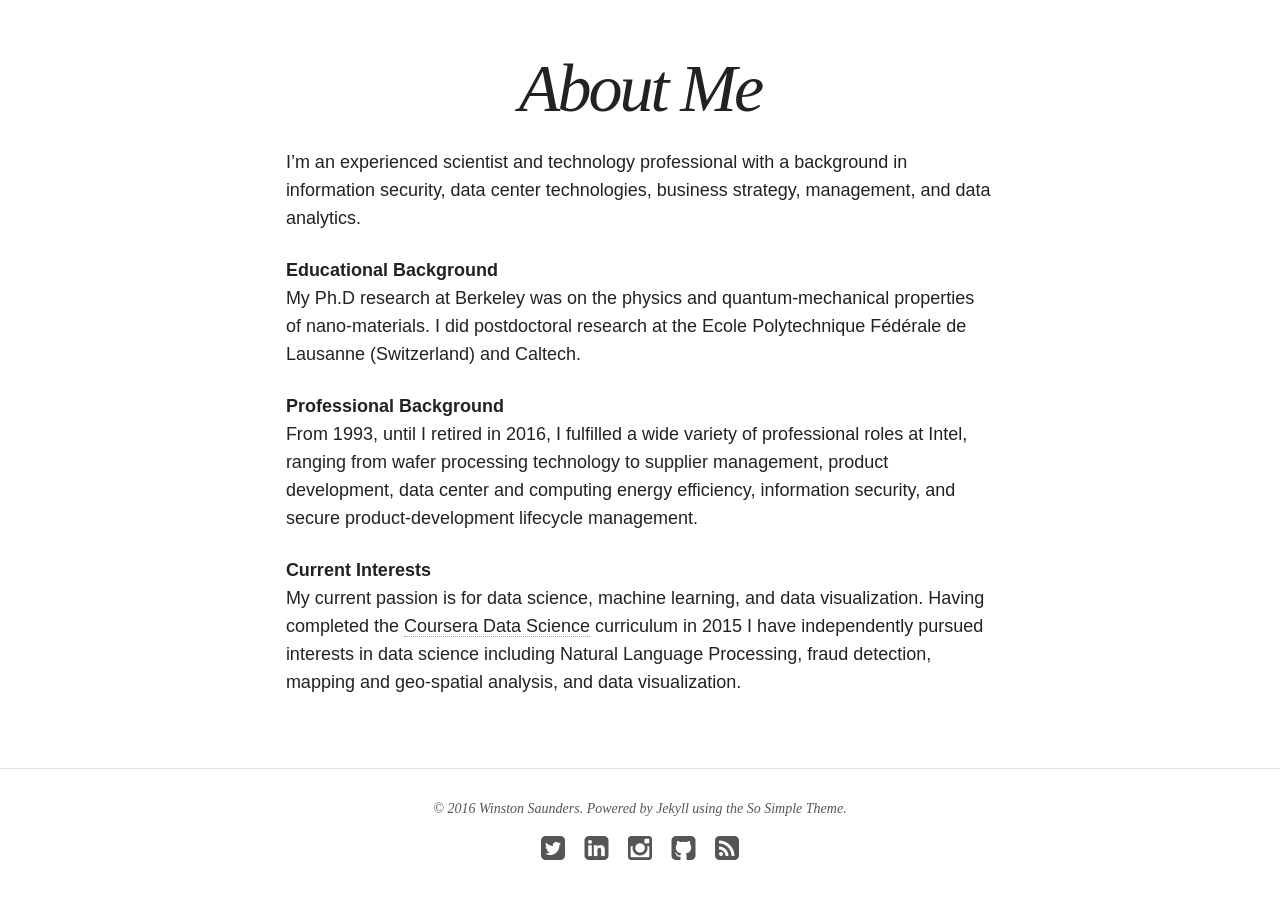
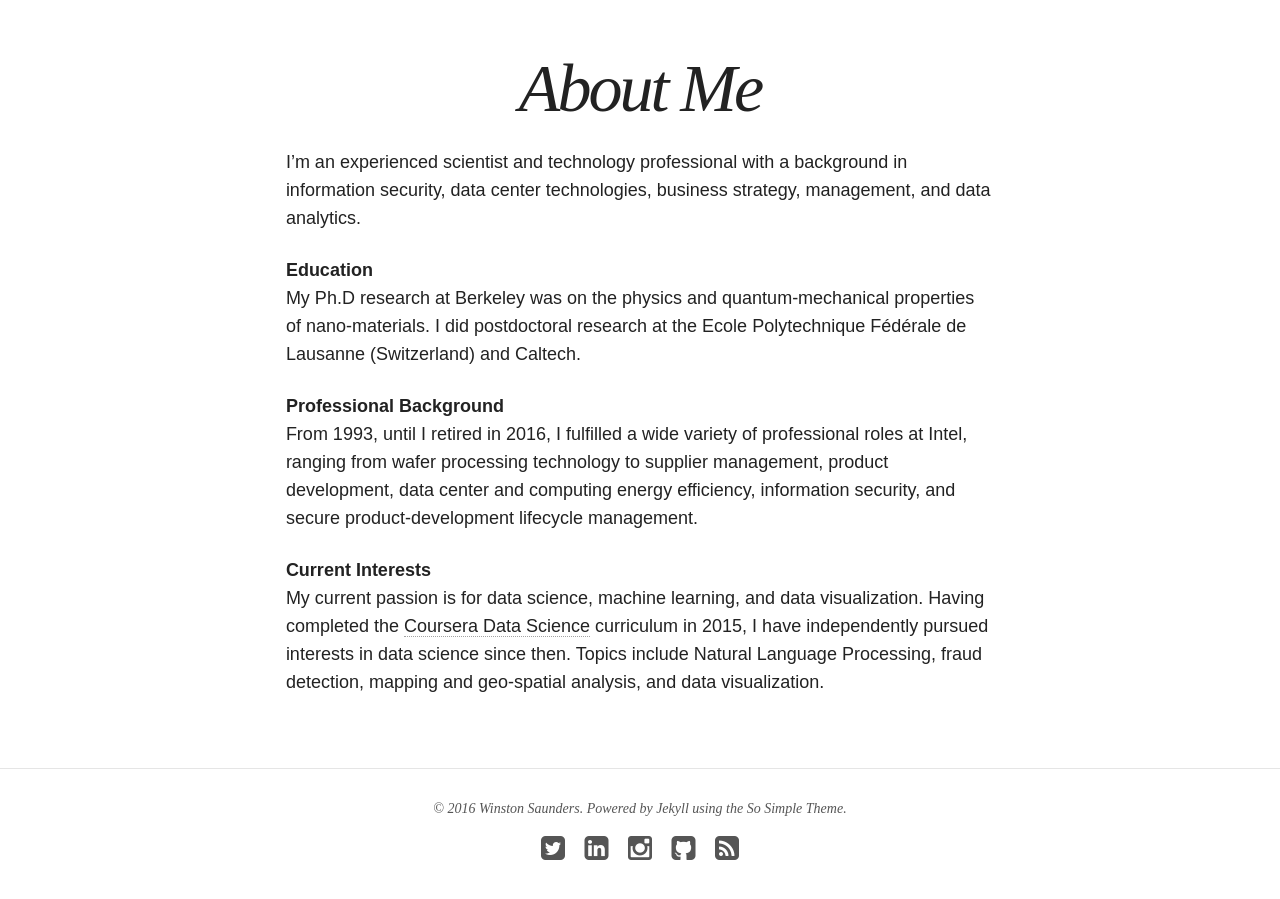
Before and after one commit to ww44ss/ww44ss.github.io, a Jekyll site: the page built from about/index.md, in a window 1280 px wide and 900 px high, scrolled down 666 px. Built offline with Jekyll 4.4.1, drawn with Linux system fonts in a browser that asks for light colours; nearby versions of some CDN libraries.

Commit message:
small text updates

```diff
--- a/_config.yml
+++ b/_config.yml
@@ -1,8 +1,8 @@
 # Site wide configuration
 
-title: Interesting Data
+title: Data ExploR
 locale: en_US
-description: A personal roadmap of data science exploration.
+description: A continual chain of explorations. Primarily Data Science. Primarily in R.
 logo: site-logo.png
 search: true
 url: http://winstonasaunders.com
--- a/about/index.md
+++ b/about/index.md
@@ -11,11 +11,11 @@ image:
 
 I’m an experienced scientist and technology professional with a background in information security, data center technologies, business strategy, management, and data analytics.
 
-__Educational Background__
+__Education__
 My Ph.D research at Berkeley was on the physics and quantum-mechanical properties of nano-materials. I did postdoctoral research at the Ecole Polytechnique Fédérale de Lausanne (Switzerland) and Caltech.
 
 __Professional Background__
 From 1993, until I retired in 2016, I fulfilled a wide variety of professional roles at Intel, ranging from wafer processing technology to supplier management, product development, data center and computing energy efficiency, information security, and secure product-development lifecycle management.
 
 __Current Interests__
-My current passion is for data science, machine learning, and data visualization. Having completed the [Coursera Data Science](https://www.coursera.org/specializations/jhu-data-science) curriculum in 2015 I have independently pursued interests in data science including Natural Language Processing, fraud detection, mapping and geo-spatial analysis, and data visualization.
+My current passion is for data science, machine learning, and data visualization. Having completed the [Coursera Data Science](https://www.coursera.org/specializations/jhu-data-science) curriculum in 2015, I have independently pursued interests in data science since then. Topics include Natural Language Processing, fraud detection, mapping and geo-spatial analysis, and data visualization.
```
